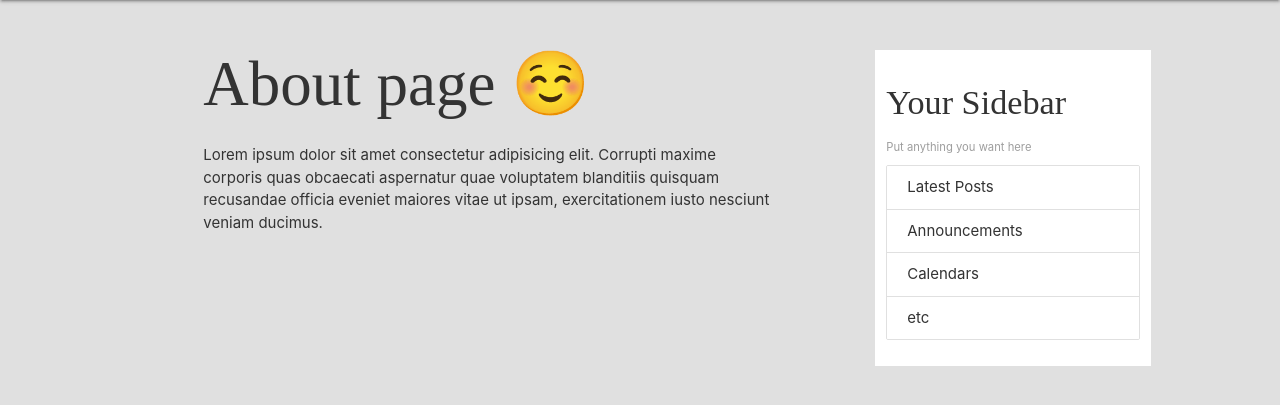
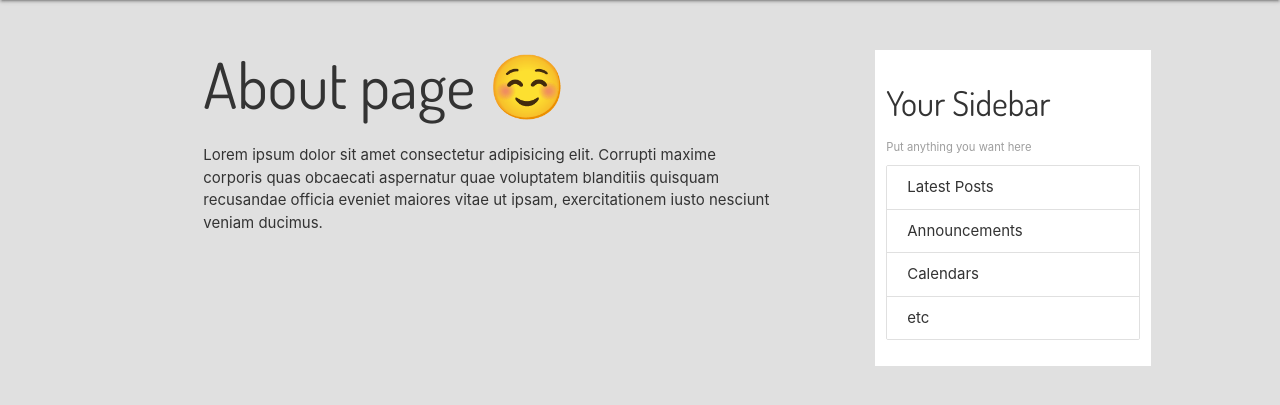
Before and after one commit to ParrotStone/Flask-Blog, a Flask app: page /about in a window 1280 px wide. Shown: the part 64-469 px from the top of the page. Run offline with Flask 2, Linux system fonts and the light colour scheme.

Commit message:
Update main.css

```diff
--- a/flask_blog/static/css/main.css
+++ b/flask_blog/static/css/main.css
@@ -1,3 +1,5 @@
+@import url('https://fonts.googleapis.com/css?family=Dosis&display=swap');
+
 /* Global styles */
 :root {
     --primary-color: #EF5350;
@@ -12,7 +14,7 @@ body {
 }
 
 h1, h2, h3, h4, h5, h6 {
-    font-family: 'Museo', 'sans-serif';
+    font-family: 'Dosis', 'sans-serif';
 }
 
 a {
```
